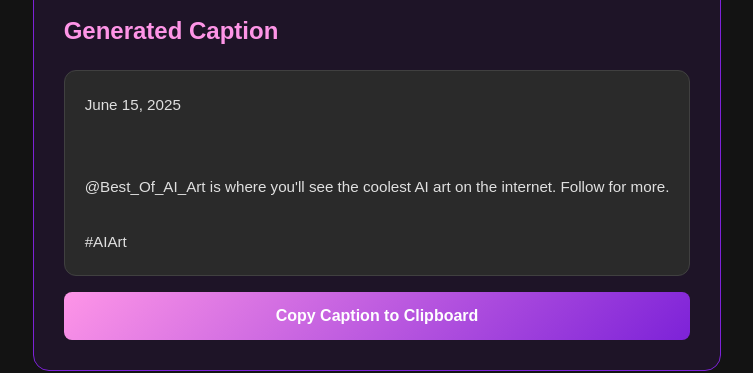
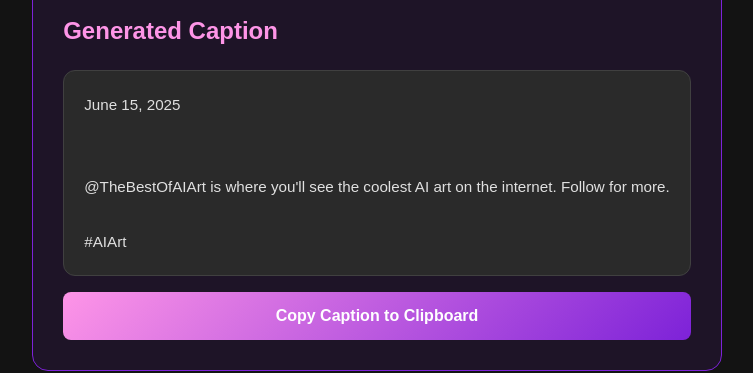
Before and after one commit to kay-who-codes/CaptionMake, a plain HTML site: page index.html in a window 1280 px wide. Shown: the part 772-1145 px from the top of the page, without its empty margins (263-1016 px from the left). Drawn offline with Linux system fonts and the light colour scheme.

Commit message:
Update index.html

```diff
--- a/index.html
+++ b/index.html
@@ -430,7 +430,7 @@
             caption += '\n';
 
             // Line 5: Best_Of_AI_Art message
-            caption += `@Best_Of_AI_Art is where you'll see the coolest AI art on the internet. Follow for more.\n`;
+            caption += `@TheBestOfAIArt is where you'll see the coolest AI art on the internet. Follow for more.\n`;
 
             // Line 6: Blank line
             caption += '\n';
```
